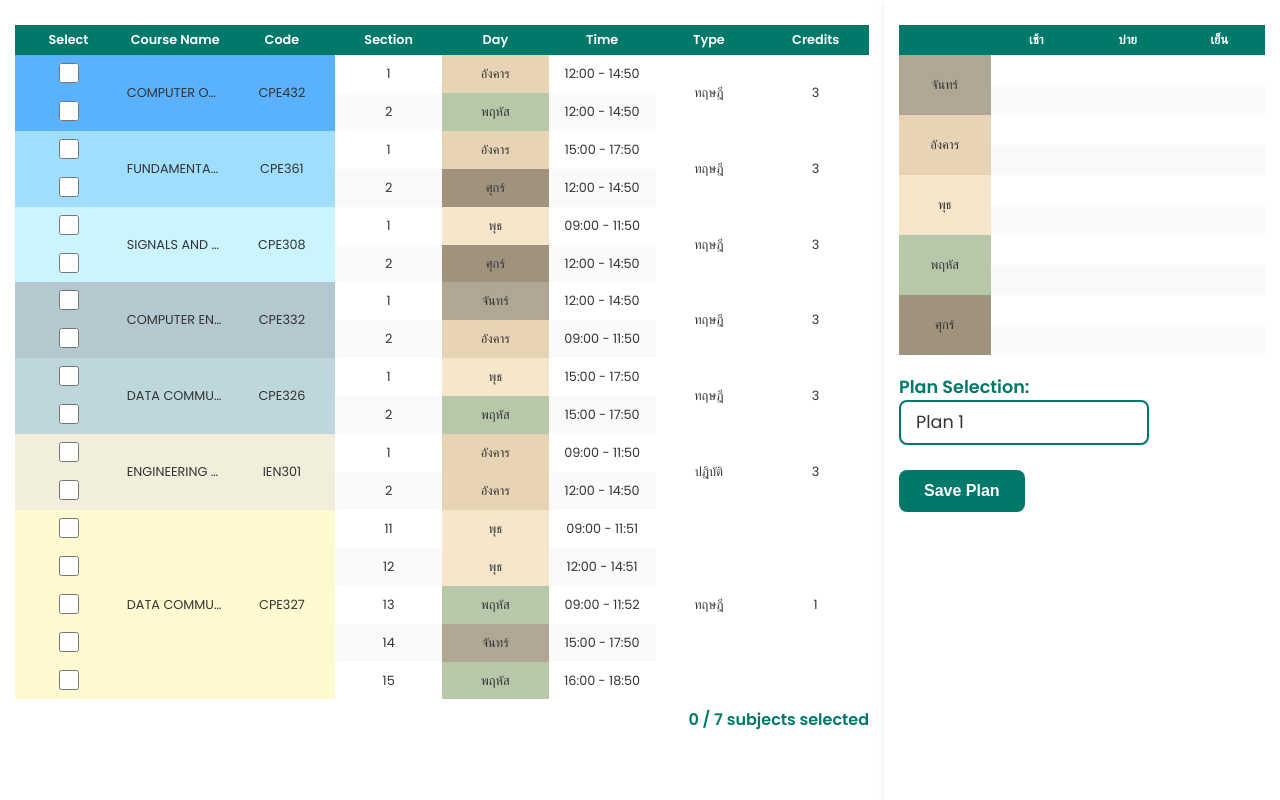
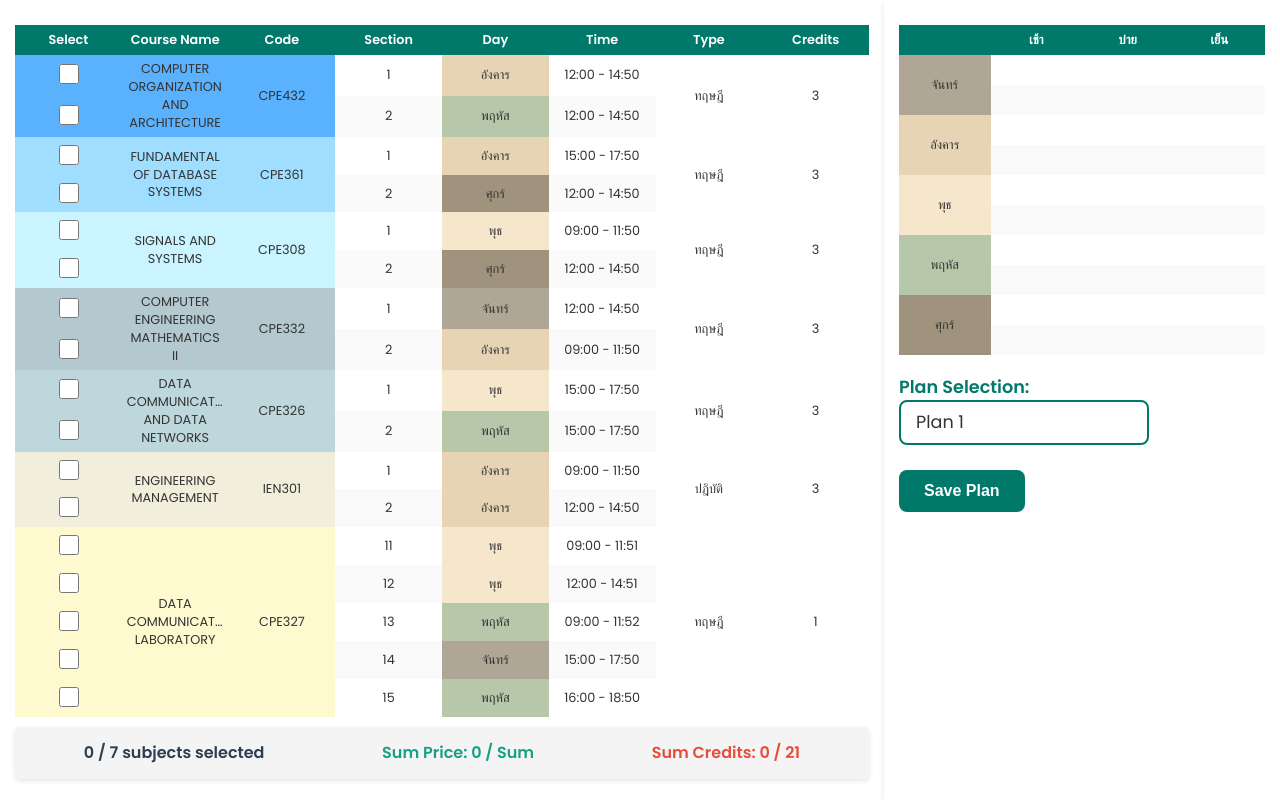
Before and after one commit to T0b1e/rsu-register-assistance, a website: page index.html in a window 1280 px wide. Drawn offline with Linux system fonts and the light colour scheme.

Commit message:
adding label

```diff
--- a/index.js
+++ b/index.js
@@ -9,6 +9,7 @@ const data = {
                 { "sec": "2", "day": "พฤหัส", "time": "12:00 - 14:50" }
             ],
             "type": "ทฤษฎี",
+            "price": 7200,
             "credits": 3
         },
         {
@@ -19,6 +20,7 @@ const data = {
                 { "sec": "2", "day": "ศุกร์", "time": "12:00 - 14:50" }
             ],
             "type": "ทฤษฎี",
+            "price": 7200,
             "credits": 3
         },
         {
@@ -29,6 +31,7 @@ const data = {
                 { "sec": "2", "day": "ศุกร์", "time": "12:00 - 14:50" }
             ],
             "type": "ทฤษฎี",
+            "price": 7200,
             "credits": 3
         },
         {
@@ -39,6 +42,7 @@ const data = {
                 { "sec": "2", "day": "อังคาร", "time": "09:00 - 11:50" }
             ],
             "type": "ทฤษฎี",
+            "price": 7200,
             "credits": 3
         },
         {
@@ -49,6 +53,7 @@ const data = {
                 { "sec": "2", "day": "พฤหัส", "time": "15:00 - 17:50" }
             ],
             "type": "ทฤษฎี",
+            "price": 7200,
             "credits": 3
         },
         {
@@ -59,6 +64,7 @@ const data = {
                 { "sec": "2", "day": "อังคาร", "time": "12:00 - 14:50" }
             ],
             "type": "ปฎิบัติ",
+            "price": 7200,
             "credits": 3
         },
         {
@@ -72,6 +78,7 @@ const data = {
                 { "sec": "15", "day": "พฤหัส", "time": "16:00 - 18:50" }
             ],
             "type": "ทฤษฎี",
+            "price": 6400,
             "credits": 1
         }
     ]
@@ -190,7 +197,28 @@ function createCourseTable() {
 // Update Subject Counter
 function updateSubjectCounter() {
     const counterElement = document.getElementById('subjectCounter');
-    counterElement.textContent = `${selectedSubjectsCount} / 7 subjects selected`;
+    let totalSumPrice = 0;
+    let totalCredits = 0;
+    Object.values(selectedCourses).forEach(courseInfo => {
+        const course = data.courses.find(c => c.code);
+        if (course) {
+            totalSumPrice += course.price;
+            totalCredits += course.credits;
+        } else {
+        }
+    });
+
+    const selectedSubjectsText = `${selectedSubjectsCount} / 7 subjects selected`;
+    const sumPriceText = `Sum Price: ${totalSumPrice.toLocaleString()} / Sum`;
+    const sumCreditsText = `Sum Credits: ${totalCredits} / 21`;
+
+    counterElement.innerHTML = `
+        <div class="counter-text">
+            <span class="selected-subjects">${selectedSubjectsText}</span>
+            <span class="sum-price">${sumPriceText}</span>
+            <span class="sum-credits">${sumCreditsText}</span>
+        </div>
+    `;
 }
 
 // Create New Table
--- a/style.css
+++ b/style.css
@@ -29,7 +29,7 @@ body {
   display: flex;
   width: 100vw;
   height: 100vh;
-  overflow: hidden;
+
 }
 
 /* Left and Right Side Panels */
@@ -42,7 +42,6 @@ body {
 
 .left-side {
   width: 70%;
-  overflow: scroll;
 }
 
 .right-side {
@@ -126,7 +125,6 @@ tr:nth-child(even) {
   max-height: 20px;
   padding: 5px;
   overflow: hidden;
-  white-space: nowrap;
   text-overflow: ellipsis;
 }
 
@@ -137,13 +135,36 @@ input[type="checkbox"] {
   cursor: pointer;
 }
 
-/* Subject Counter */
-#subjectCounter {
-  font-size: 1em;
-  color: var(--primary-color);
-  font-weight: 600;
-  margin-bottom: 10px;
+
+.counter-text {
+  display: flex;
+  justify-content: space-around;
+  font-size: 16px;
+  padding: 10px;
+  background-color: #f4f4f4;
+  border-radius: 5px;
+  box-shadow: 0 2px 5px rgba(0, 0, 0, 0.1);
 }
+
+.counter-text span {
+  padding: 5px 10px;
+}
+
+.selected-subjects {
+  color: #2c3e50;
+  font-weight: bold;
+}
+
+.sum-price {
+  color: #16a085;
+  font-weight: bold;
+}
+
+.sum-credits {
+  color: #e74c3c;
+  font-weight: bold;
+}
+
 
 /* Plan Selection Styles */
 .plan-selection {
```
Also changed, not shown: 1 other file.
